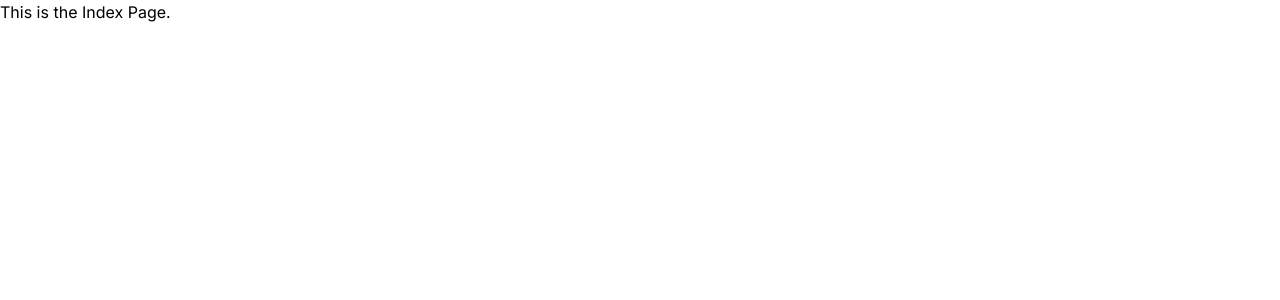
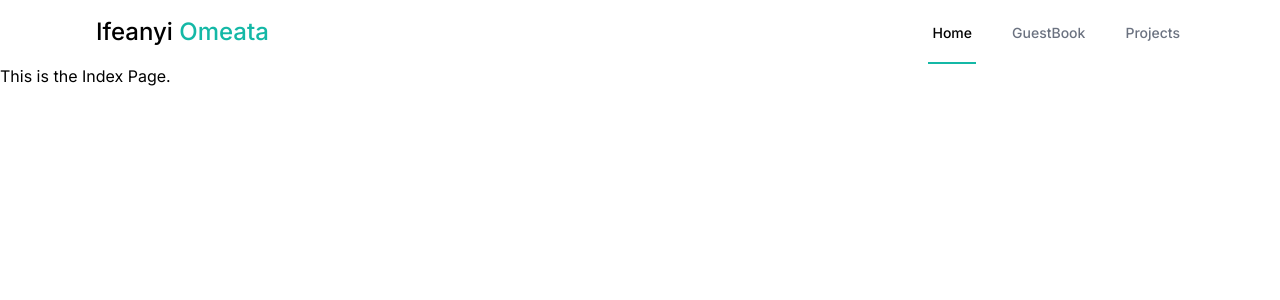
Before and after one commit to omeatai/next-project-my-portfolio, a Next.js app: page / in a window 1280 px wide. Shown: the top 300 px of the page. Built offline with nearby package versions, Linux system fonts and the light colour scheme.

Commit message:
6. Create Nav Contents
6. Create Nav Contents

```diff
--- /dev/null
+++ b/app/components/Navbar/Navbar.tsx
@@ -0,0 +1,73 @@
+"use client";
+
+import { Disclosure } from "@headlessui/react";
+import Link from "next/link";
+import { usePathname } from "next/navigation";
+
+export default function Navbar() {
+  let pathname = usePathname() || "/";
+
+  const styles = {
+    link: {
+      active:
+        "border-teal-500 dark:text-white h-full inline-flex items-center px-1 pt-1 border-b-2 text-sm font-medium",
+      passive:
+        "border-transparent text-gray-500 dark:text-gray-300 dark:hover:text-white inline-flex items-center px-1 pt-1 border-b-2 text-sm font-medium",
+    },
+  };
+
+  return (
+    <Disclosure as="div">
+      {({ open }) => (
+        <>
+          <div className="max-w-6xl mx-auto px-4 sm:px-6 lg:px-8">
+            <div className="flex justify-between h-16">
+              <div className="flex justify-between w-full">
+                <div className="flex items-center">
+                  <Link href="/">
+                    <h1 className="text-2xl font-medium">
+                      Ifeanyi <span className="text-teal-500">Omeata</span>
+                    </h1>
+                  </Link>
+                </div>
+              </div>
+              <div className="hidden sm:ml-6 sm:flex sm:space-x-8 sm:items-center">
+                <Link
+                  href="/"
+                  prefetch
+                  className={`${
+                    pathname === "/" ? styles.link.active : styles.link.passive
+                  }`}
+                >
+                  Home
+                </Link>
+                <Link
+                  href="/guestbook"
+                  prefetch
+                  className={`${
+                    pathname === "/guestbook"
+                      ? styles.link.active
+                      : styles.link.passive
+                  }`}
+                >
+                  GuestBook
+                </Link>
+                <Link
+                  href="/projects"
+                  prefetch
+                  className={`${
+                    pathname === "/projects"
+                      ? styles.link.active
+                      : styles.link.passive
+                  }`}
+                >
+                  Projects
+                </Link>
+              </div>
+            </div>
+          </div>
+        </>
+      )}
+    </Disclosure>
+  );
+}
--- a/app/layout.tsx
+++ b/app/layout.tsx
@@ -5,8 +5,8 @@ import "./globals.css";
 const inter = Inter({ subsets: ["latin"] });
 
 export const metadata: Metadata = {
-  title: "Create Next App",
-  description: "Generated by create next app",
+  title: "Ifeanyi Omeata",
+  description: "My Portfolio",
 };
 
 export default function RootLayout({
--- a/app/page.tsx
+++ b/app/page.tsx
@@ -1,9 +1,15 @@
 import Image from "next/image";
+import Navbar from "./components/Navbar/Navbar";
 
 export default function Home() {
   return (
-    <main>
-      <h1>This is the Index Page.</h1>
-    </main>
+    <>
+      <nav>
+        <Navbar />
+      </nav>
+      <main>
+        <h1>This is the Index Page.</h1>
+      </main>
+    </>
   );
 }
```
Also changed, not shown: 1 other file (tests, documents, lock files or other folders).
